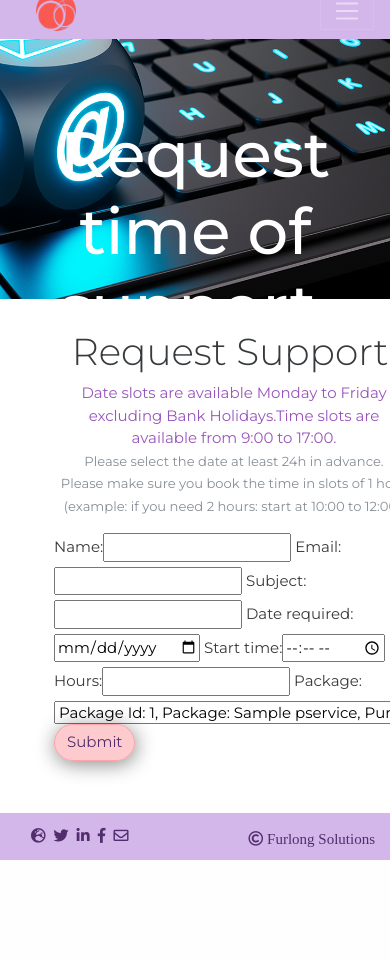
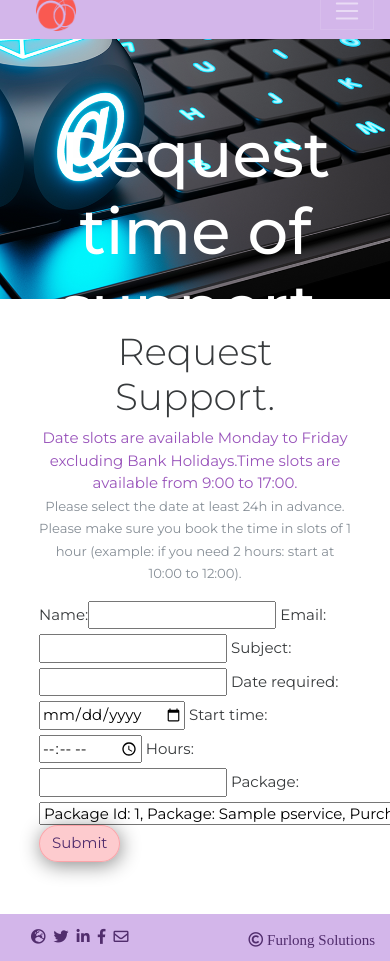
Before and after one commit to Debbiepimpo/furlong-helpdesk, a Django app: a page that uses ProfessionalServices/templates/request_support.html in a window 390 px wide; the page is wider, and only the part inside the window is pictured. Shown: the part 17-978 px from the top of that part. Before the commit the page ends 877 px from the top of that part, so only its background shows below. Run offline with Django 3.2, Linux system fonts and the light colour scheme; a user stored in the database is signed in; tables that the repository leaves empty hold one stand-in row (values such as "Sample post"); some libraries are stand-ins or nearby versions.

Commit message:
Updating responsivness texts and views, Fixing google email server

```diff
--- a/ProfessionalServices/templates/request_support.html
+++ b/ProfessionalServices/templates/request_support.html
@@ -22,7 +22,7 @@
     </div>
     {% endif %}
 
-<main class="container detail-padding">
+<main class="detail-padding">
         <h1 class="text-center">Request Support.</h1>
         <p class="text-info text-center">Date slots are available Monday to Friday excluding Bank Holidays.Time slots are available from 9:00 to 17:00.<br/>
         <small class="text-muted">Please select the date at least 24h in advance.<br/>
```
